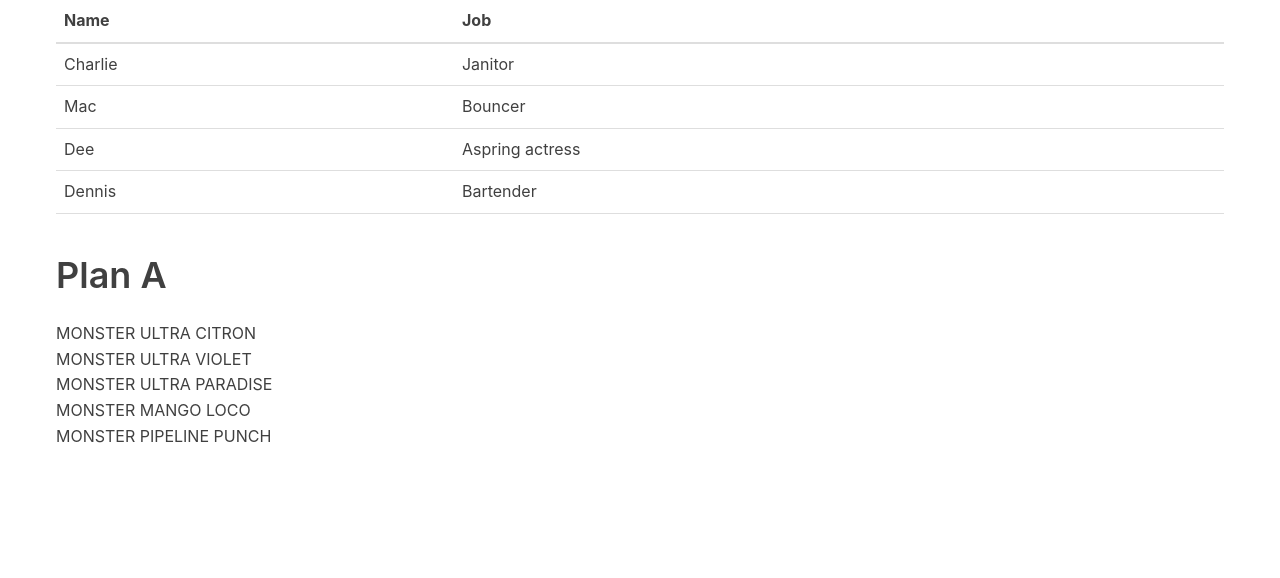
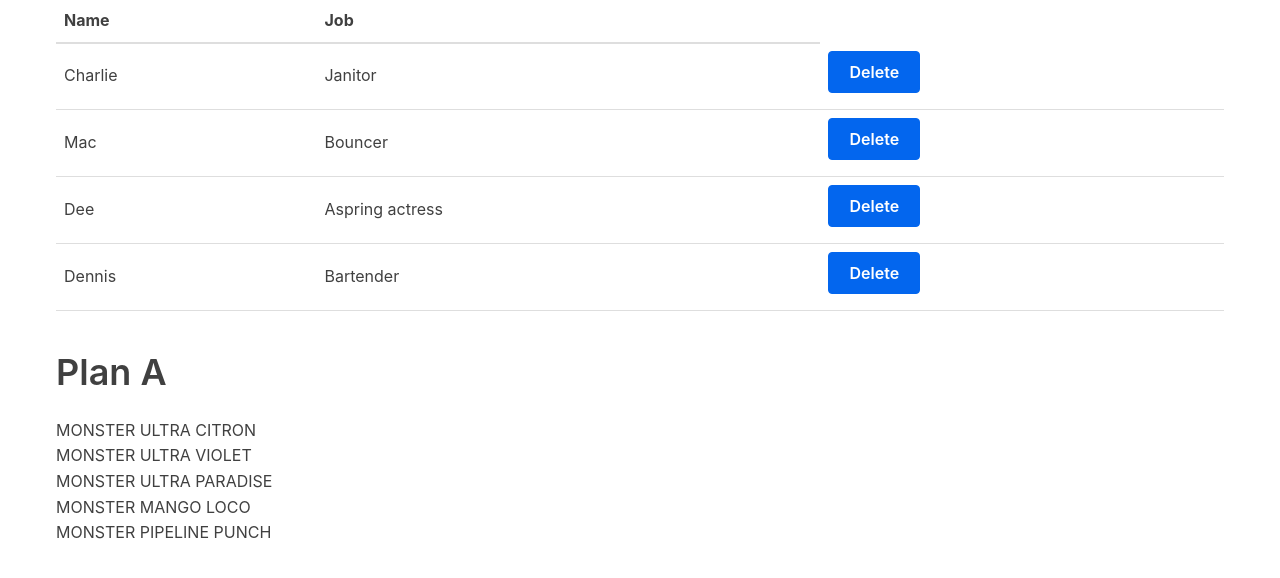
Before and after one commit to soonh1/React, a React (Create React App) app in the folder learning/: page / in a window 1280 px wide. Shown: the top 578 px of the page. Built offline with nearby package versions, Linux system fonts and the light colour scheme; the HTML template or start-up script is replaced by a standard one.

Commit message:
add state - delete button

```diff
--- a/learning/src/App.js
+++ b/learning/src/App.js
@@ -4,25 +4,8 @@
 
 class App extends Component {
   render() {
-    const characters = [
-        {
-          name: 'Charlie',
-          job: 'Janitor',
-        },
-        {
-          name: 'Mac',
-          job: 'Bouncer',
-        },
-        {
-          name: 'Dee',
-          job: 'Aspring actress',
-        },
-        {
-          name: 'Dennis',
-          job: 'Bartender',
-        },
-      ]
-      const listItem = [
+    const {characters} = this.state
+    const listItem = [
         'MONSTER ULTRA CITRON',
         'MONSTER ULTRA VIOLET',
         'MONSTER ULTRA PARADISE',
@@ -31,12 +14,41 @@
     ]
     return (
       <div className="container">
-        <Table characterData={characters}/>
+        <Table characterData={characters} removeCharacter={this.removeCharacter}/>
         <h1>Plan A</h1>
         <List listData={listItem}/>
       </div>
     )
   }
+  state = {
+    characters: [
+        {
+            name: 'Charlie',
+            job: 'Janitor',
+          },
+          {
+            name: 'Mac',
+            job: 'Bouncer',
+          },
+          {
+            name: 'Dee',
+            job: 'Aspring actress',
+          },
+          {
+            name: 'Dennis',
+            job: 'Bartender',
+          },
+    ],
+    }
+    removeCharacter = (index) => {
+        const { characters } = this.state
+
+        this.setState({
+            characters: characters.filter((character, i) => {
+                return i !== index
+            })
+        })
+    }
 }
 
 export default App
--- a/learning/src/Components/Table.js
+++ b/learning/src/Components/Table.js
@@ -17,6 +17,9 @@
         <tr key={index}>
           <td>{row.name}</td>
           <td>{row.job}</td>
+          <td>
+            <button onClick={() => props.removeCharacter(index)}>Delete</button>
+          </td>
         </tr>
       )
     })
@@ -24,17 +27,15 @@
     return <tbody>{rows}</tbody>
   }
 
-class Table extends Component {
-    render() {
-        const { characterData } = this.props
+const Table = (props) => {
+    const { characterData, removeCharacter } = props
 
-        return (
-            <table>
-                <TableHeader />
-                <TableBody characterData={characterData}/>
-            </table>
-        )
-    }
+    return (
+        <table>
+            <TableHeader />
+            <TableBody characterData={characterData} removeCharacter={removeCharacter}/>
+        </table>
+    )
 }
 
 export default Table
```
